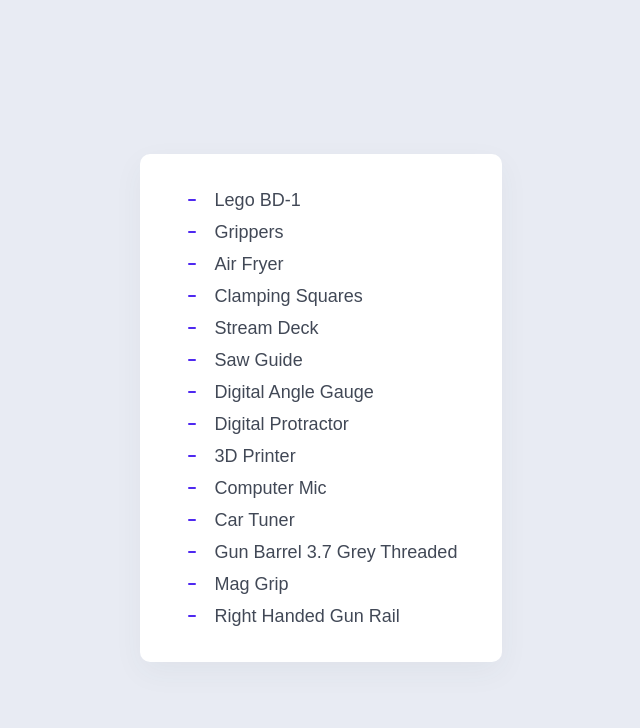
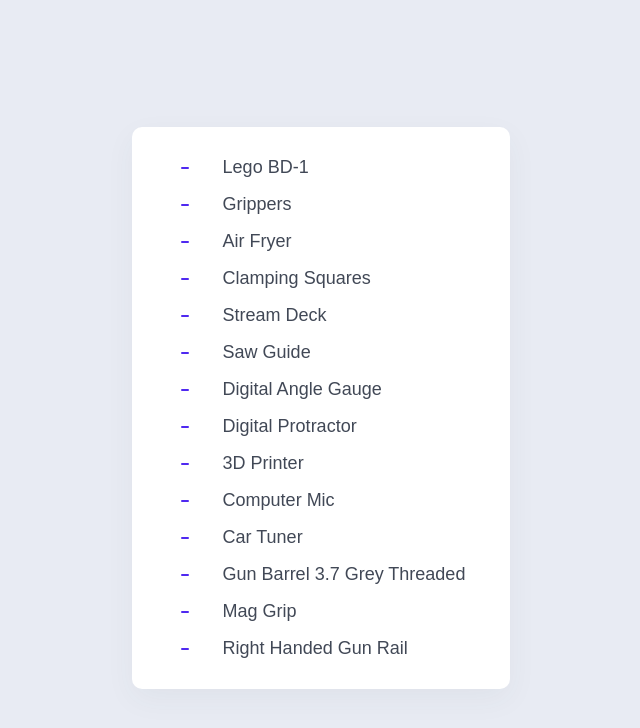
Before and after one commit to nainsworth/check-list, a plain HTML site: page index.html in a window 1280 px wide. Shown: the whole page, without its empty margins (319-959 px from the left). Drawn offline with Linux system fonts and the light colour scheme.

Commit message:
Updated Styling

```diff
--- a/main.css
+++ b/main.css
@@ -12,6 +12,7 @@
   box-shadow: 0 10px 30px rgba(65, 72, 86, 0.05);
   padding: 30px 45px;
   display: grid;
+  gap: 16px;
   grid-template-columns: 30px auto;
   align-items: center;
 }
@@ -31,7 +32,7 @@
 #checklist label::before {
   height: 2px;
   width: 8px;
-  left: -27px;
+  left: -42px;
   background: var(--check);
   border-radius: 2px;
   transition: background 0.3s ease;
@@ -47,12 +48,11 @@
   -webkit-appearance: none;
   -moz-appearance: none;
   position: relative;
-  height: 15px;
-  width: 15px;
+  height: 18px;
+  width: 18px;
   outline: none;
   border: 0;
   margin: 0 15px 0 0;
-  padding: 16px;
   cursor: pointer;
   background: var(--background);
   display: grid;
@@ -183,4 +183,5 @@
 
 a {
   text-decoration: none;
+  width: auto;
 }/*# sourceMappingURL=main.css.map */
```
